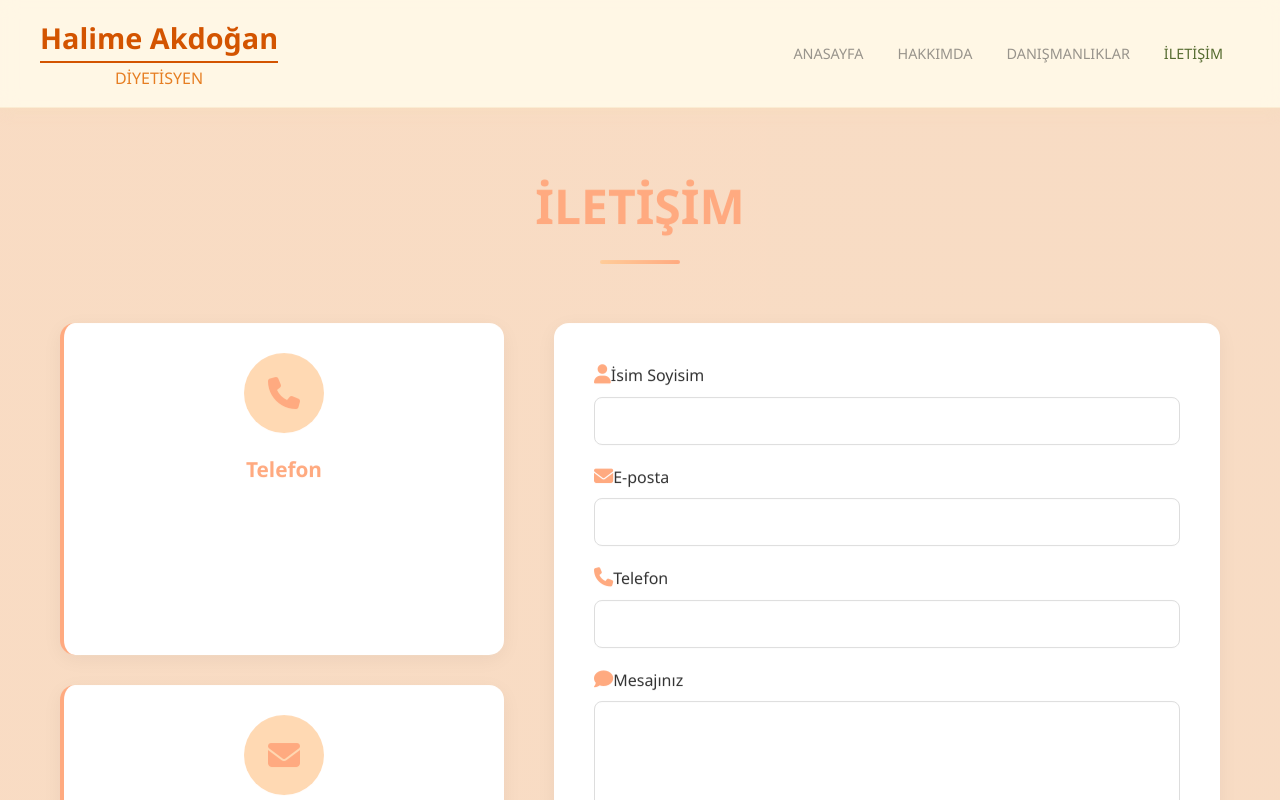
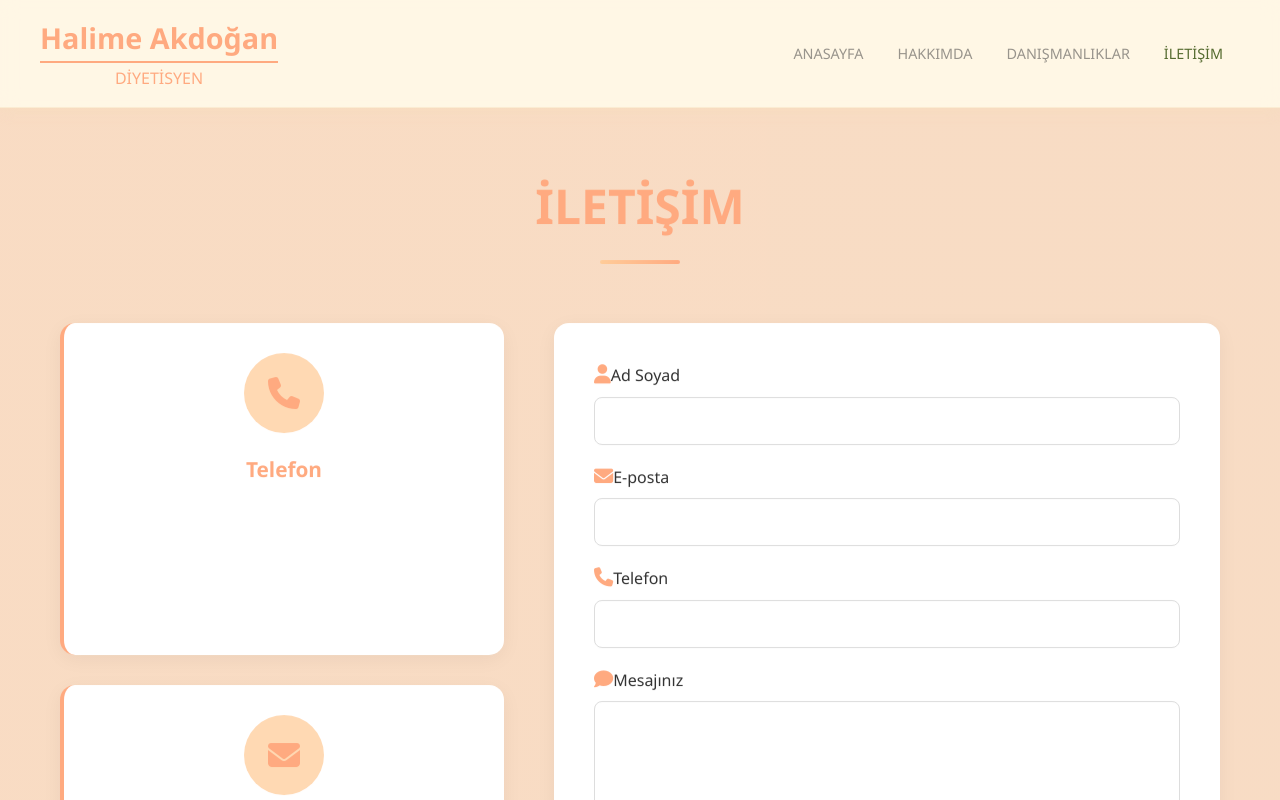
Before and after one commit to AlperArslantas/DiyetisyenSite, a React (Create React App) app in the folder diyetisyen/: page /iletisim in a window 1280 px wide. Shown: the top 800 px of the page. Built offline with nearby package versions, Linux system fonts and the light colour scheme; no server answers; the database is empty.

Commit message:
renk ayarlamaları

```diff
--- a/diyetisyen/package.json
+++ b/diyetisyen/package.json
@@ -50,6 +50,7 @@
   "devDependencies": {
     "autoprefixer": "^10.4.20",
     "postcss": "^8.5.3",
-    "tailwindcss": "^4.0.9"
+    "tailwindcss": "^4.0.9",
+    "webpack-dev-server": "^5.2.0"
   }
 }
--- a/diyetisyen/src/components/Navbar.css
+++ b/diyetisyen/src/components/Navbar.css
@@ -34,7 +34,7 @@
   font-size: 1.8rem;
   font-weight: 700;
   margin: 0;
-  color: #D35400;
+  color: #ffaa80;
   position: relative;
   display: inline-block;
 }
@@ -46,14 +46,14 @@
   height: 2px;
   bottom: -2px;
   left: 0;
-  background-color: #D35400;
+  background-color: #ffaa80;
 }
 
 .navbar-brand h2 {
   font-size: 1rem;
   font-weight: 400;
   margin: 0;
-  color: #E67E22;
+  color: #ffaa80;
   text-align: center;
   margin-top: 5px;
 }
--- a/diyetisyen/src/pages/Contact.js
+++ b/diyetisyen/src/pages/Contact.js
@@ -138,7 +138,7 @@
           <div className="form-group">
             <label htmlFor="name">
               <i className="fas fa-user"></i>
-              İsim Soyisim
+              Ad Soyad
             </label>
             <input
               type="text"
```
Also changed, not shown: 1 other file (tests, documents, lock files or other folders).
